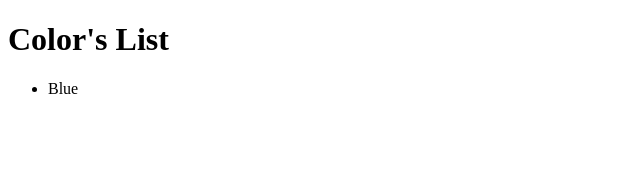
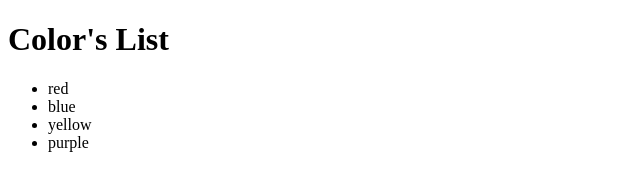
Before and after one commit to vmandryk/my-page, a plain HTML site: page index.html in a window 1280 px wide. Shown: the whole page, without its empty margins (0-640 px from the left). Drawn offline with Linux system fonts and the light colour scheme.

Commit message:
add initial html

```diff
--- a/index.html
+++ b/index.html
@@ -9,9 +9,11 @@
 <body>
   <h1>Color's List</h1>
   <ul>
-    <li>Blue
+    <li>red</li>
+    <li>blue</li>
+    <li>yellow</li>
+    <li>purple</li>
 
-    </li>
   </ul>
 
 </body>
--- /dev/null
+++ b/style.css
@@ -0,0 +1 @@
+colgroup :read-only
```
Also changed, not shown: 1 other file.
